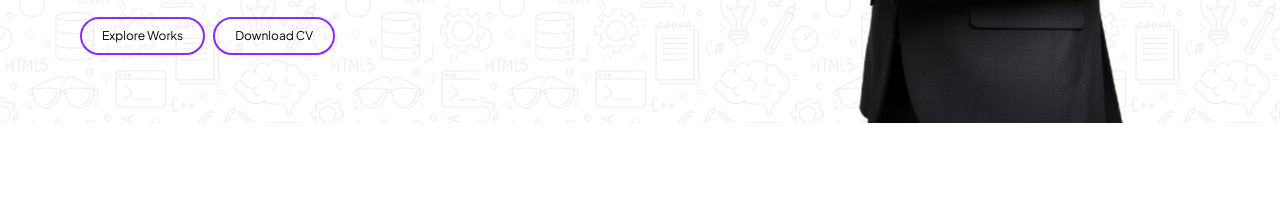
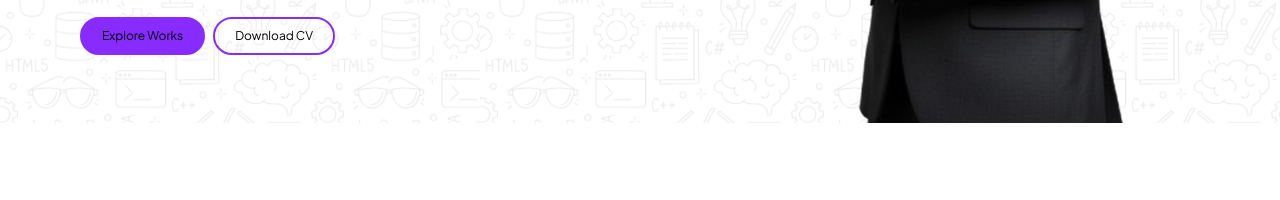
Before and after one commit to Sahid-Islam/Sahidul-portfolio, a plain HTML site: page index.html in a window 1280 px wide. In both pictures the pointer is over the button "Explore Works". Shown: the part 579-779 px from the top of the page. Drawn offline with nearby package versions, Linux system fonts and the light colour scheme.

Commit message:
Update style.css
in medium and small device hover not working, now solve it.

```diff
--- a/style.css
+++ b/style.css
@@ -4,6 +4,9 @@ body{
 }
 .head{
     background-image: url(assets/Hero-bg.png);
+}
+button:hover{
+    background-color: #872BFF;
 }
 @media screen and (max-width: 1120px) {
     h1{
```
